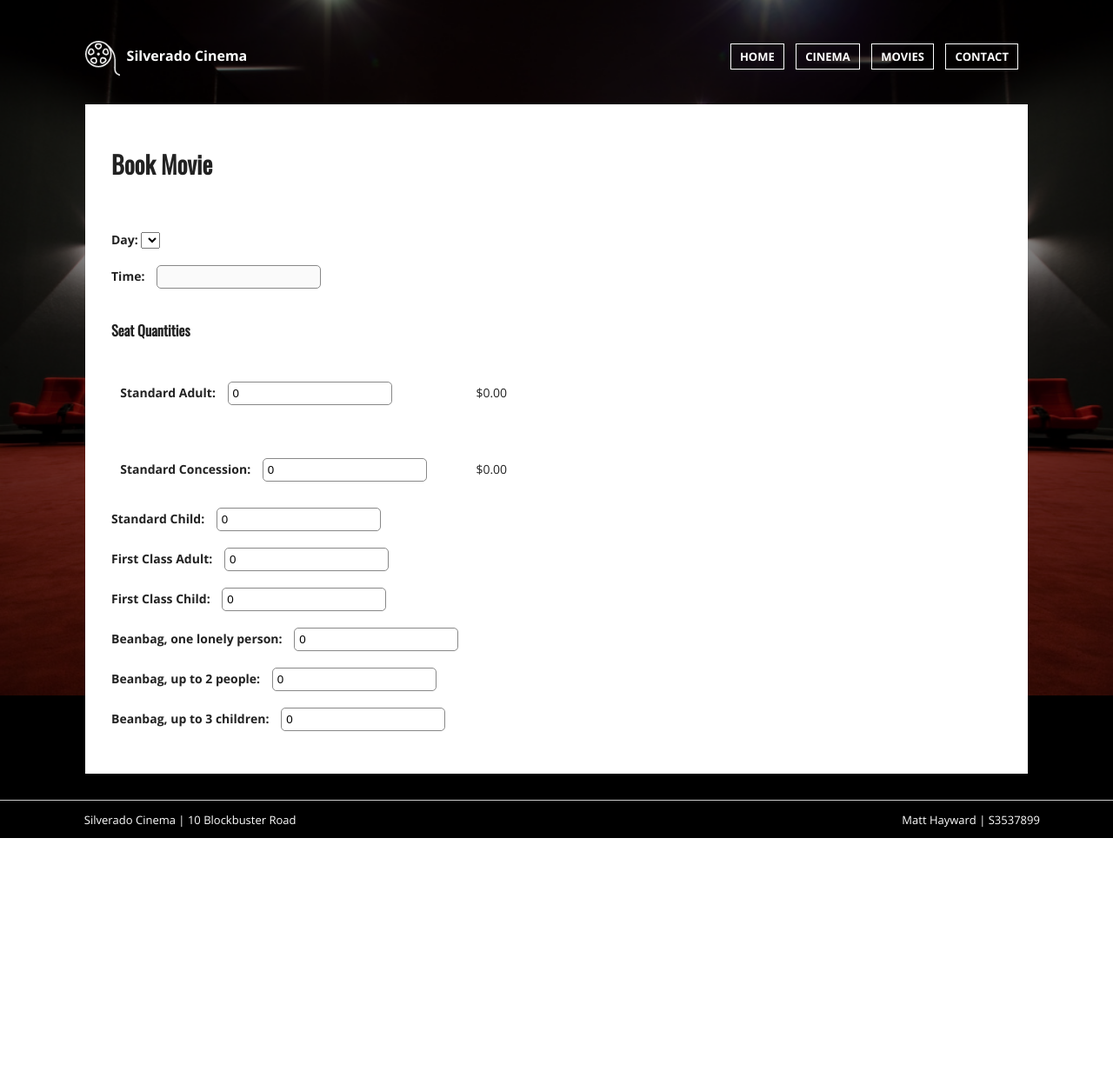
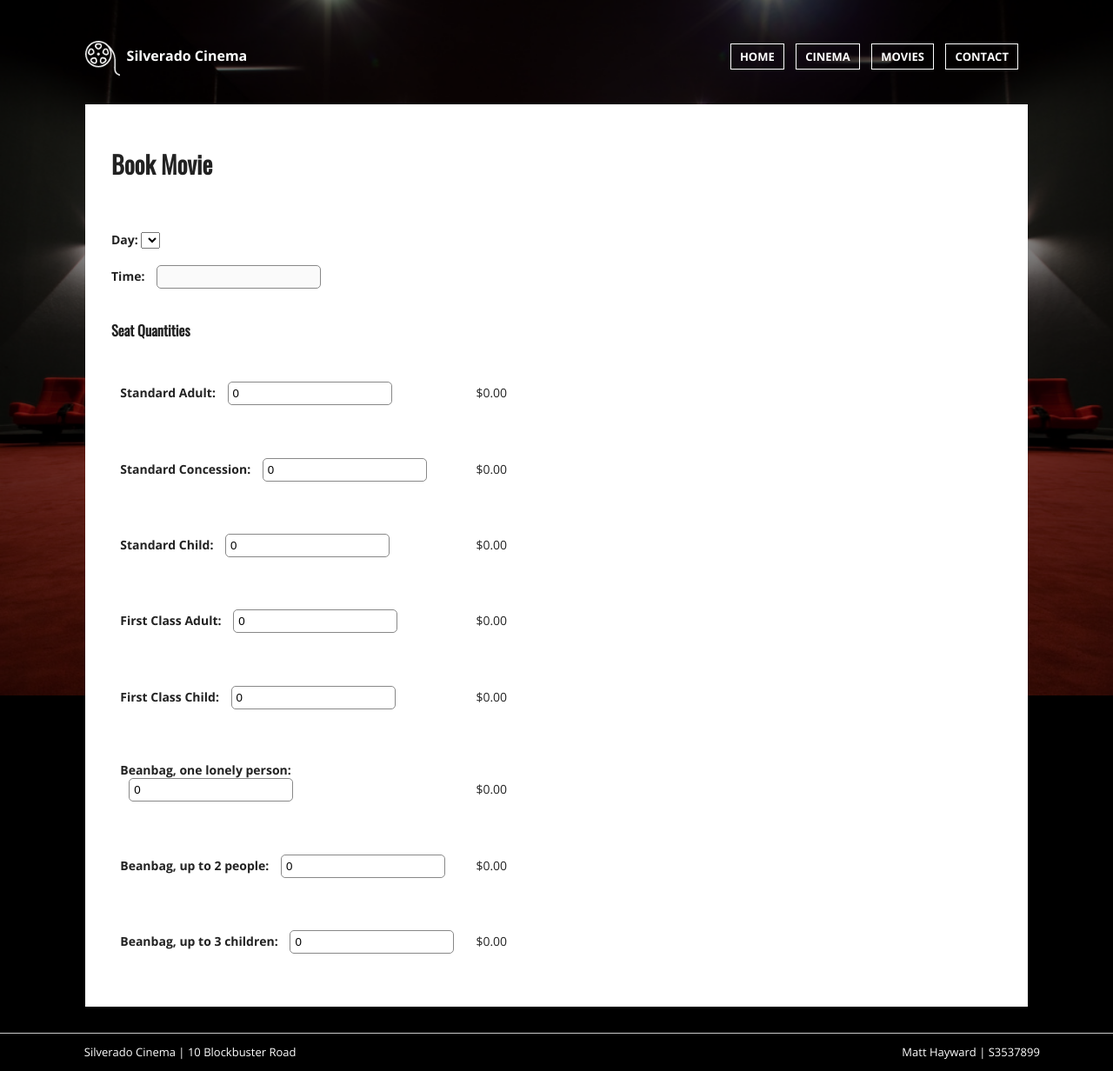
Before and after one commit to BiancaNeudorff/Silverado-Cinema, a PHP site: page /book.php?movie=1 in a window 1280 px wide. Shown: the whole page at 87% size. Before the commit the page ends 964 px from the top, so only its background shows below. Run offline with PHP 8.4, Linux system fonts and the light colour scheme; data that the repository does not hold is empty; some libraries are stand-ins or nearby versions.

Commit message:
Working on booking

```diff
--- a/book.php
+++ b/book.php
@@ -64,7 +64,7 @@
   <b>Time: </b><input class='input-field' type='text' name='time' id='time' disabled/>
   <br><br>
   <h3>Seat Quantities</h3>
-  <div class='row'>
+  <div class='row booking'>
     <div class='col col-5'>
       <b>Standard Adult: </b><input class='input-field' type='number' name='SA' min='0' value='0'/>
     </div>
@@ -72,26 +72,62 @@
       $<span class='total-SA'>0.00</span>
     </div>
   </div>
-  <div class='row'>
+  <div class='row booking'>
     <div class='col col-5'>
-      <b>Standard Concession: </b><input class='input-field' type='number' name='SC' min='0' value='0'/>
+      <b>Standard Concession: </b><input class='input-field' type='number' name='SP' min='0' value='0'/>
+    </div>
+    <div class='col col-3'>
+      $<span class='total-SP'>0.00</span>
+    </div>
+  </div>
+  <div class='row booking'>
+    <div class='col col-5'>
+      <b>Standard Child: </b><input class='input-field' type='number' name='SC' min='0' value='0'/>
     </div>
     <div class='col col-3'>
       $<span class='total-SC'>0.00</span>
     </div>
   </div>
-  <b>Standard Child: </b><input class='input-field' type='number' name='SC' min='0' value='0'/>
-  <br><br>
-  <b>First Class Adult: </b><input class='input-field' type='number' name='FA' min='0' value='0'/>
-  <br><br>
-  <b>First Class Child: </b><input class='input-field' type='number' name='FC' min='0' value='0'/>
-  <br><br>
-  <b>Beanbag, one lonely person: </b><input class='input-field' type='number' name='B1' min='0' value='0'/>
-  <br><br>
-  <b>Beanbag, up to 2 people: </b><input class='input-field' type='number' name='B2' min='0' value='0'/>
-  <br><br>
-  <b>Beanbag, up to 3 children: </b><input class='input-field' type='number' name='B3' min='0' value='0'/>
-  <br><br>
+  <div class='row booking'>
+    <div class='col col-5'>
+      <b>First Class Adult: </b><input class='input-field' type='number' name='FA' min='0' value='0'/>
+    </div>
+    <div class='col col-3'>
+      $<span class='total-FA'>0.00</span>
+    </div>
+  </div>
+  <div class='row booking'>
+    <div class='col col-5'>
+      <b>First Class Child: </b><input class='input-field' type='number' name='FC' min='0' value='0'/>
+    </div>
+    <div class='col col-3'>
+      $<span class='total-FC'>0.00</span>
+    </div>
+  </div>
+  <div class='row booking'>
+    <div class='col col-5'>
+      <b>Beanbag, one lonely person: </b><input class='input-field' type='number' name='B1' min='0' value='0'/>
+    </div>
+    <div class='col col-3'>
+      $<span class='total-B1'>0.00</span>
+    </div>
+  </div>
+  <div class='row booking'>
+    <div class='col col-5'>
+      <b>Beanbag, up to 2 people: </b><input class='input-field' type='number' name='B2' min='0' value='0'/>
+    </div>
+    <div class='col col-3'>
+      $<span class='total-B2'>0.00</span>
+    </div>
+  </div>
+  <div class='row booking'>
+    <div class='col col-5'>
+      <b>Beanbag, up to 3 children: </b><input class='input-field' type='number' name='B3' min='0' value='0'/>
+    </div>
+    <div class='col col-3'>
+      $<span class='total-B3'>0.00</span>
+    </div>
+  </div>
 </form>
 <script>
   $("#time").val(times["<?php Print $days[0];?>"]);
```
